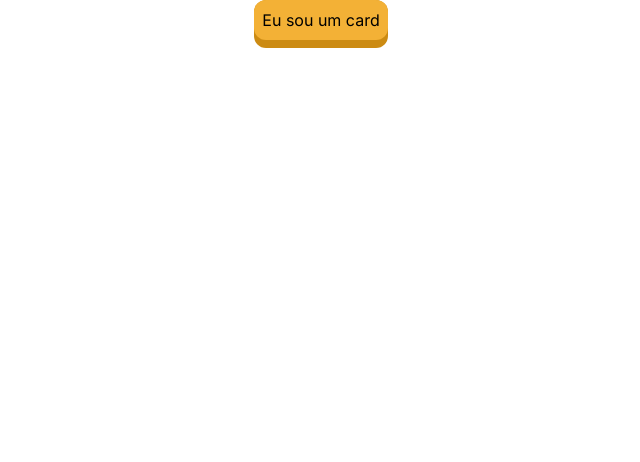
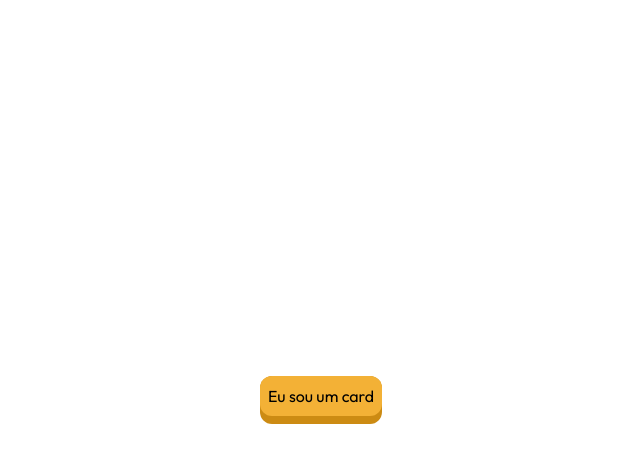
Before and after one commit to dyhalmeida/tic-tac-toe, a Next.js app in the folder apps/tic-tac-toe-front/: page / in a window 1280 px wide. Shown: the top 462 px of the page, without its empty margins (319-959 px from the left). Built offline with nearby package versions, Linux system fonts and the light colour scheme.

Commit message:
chore: change root layout

```diff
--- a/apps/tic-tac-toe-front/src/app/layout.tsx
+++ b/apps/tic-tac-toe-front/src/app/layout.tsx
@@ -1,8 +1,8 @@
 import type { Metadata } from "next";
-import { Inter } from "next/font/google";
+import { Outfit } from "next/font/google";
 import "./globals.css";
 
-const inter = Inter({ subsets: ["latin"] });
+const outfit = Outfit({ subsets: ["latin"] });
 
 export const metadata: Metadata = {
   title: "Tic Tac Toe",
@@ -16,7 +16,11 @@ export default function RootLayout({
 }>) {
   return (
     <html lang="pt-br">
-      <body className={inter.className}>{children}</body>
+      <body className={outfit.className}>
+        <div className="flex justify-center items-center h-screen">
+          {children}
+        </div>
+      </body>
     </html>
   );
 }
```
